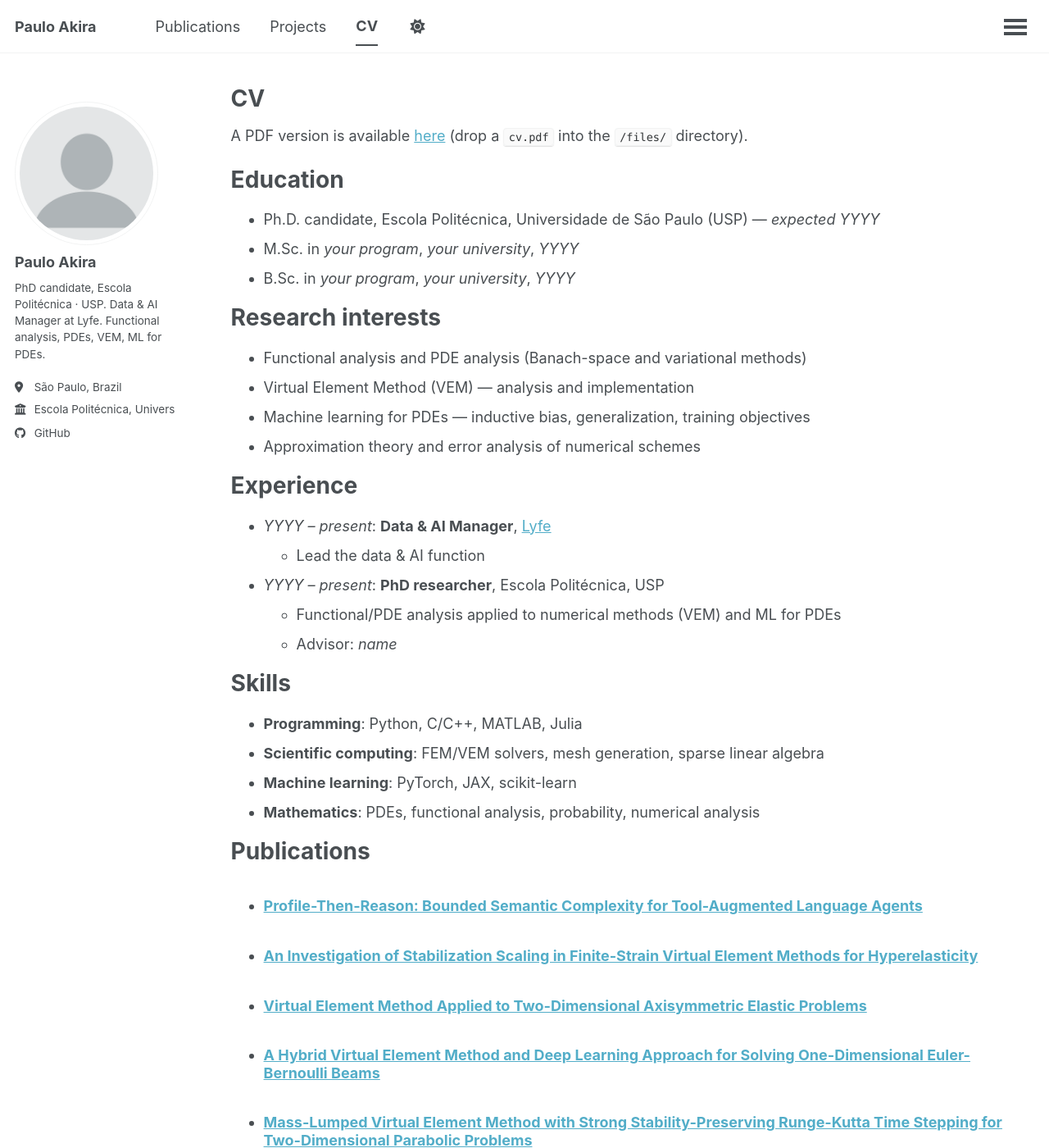
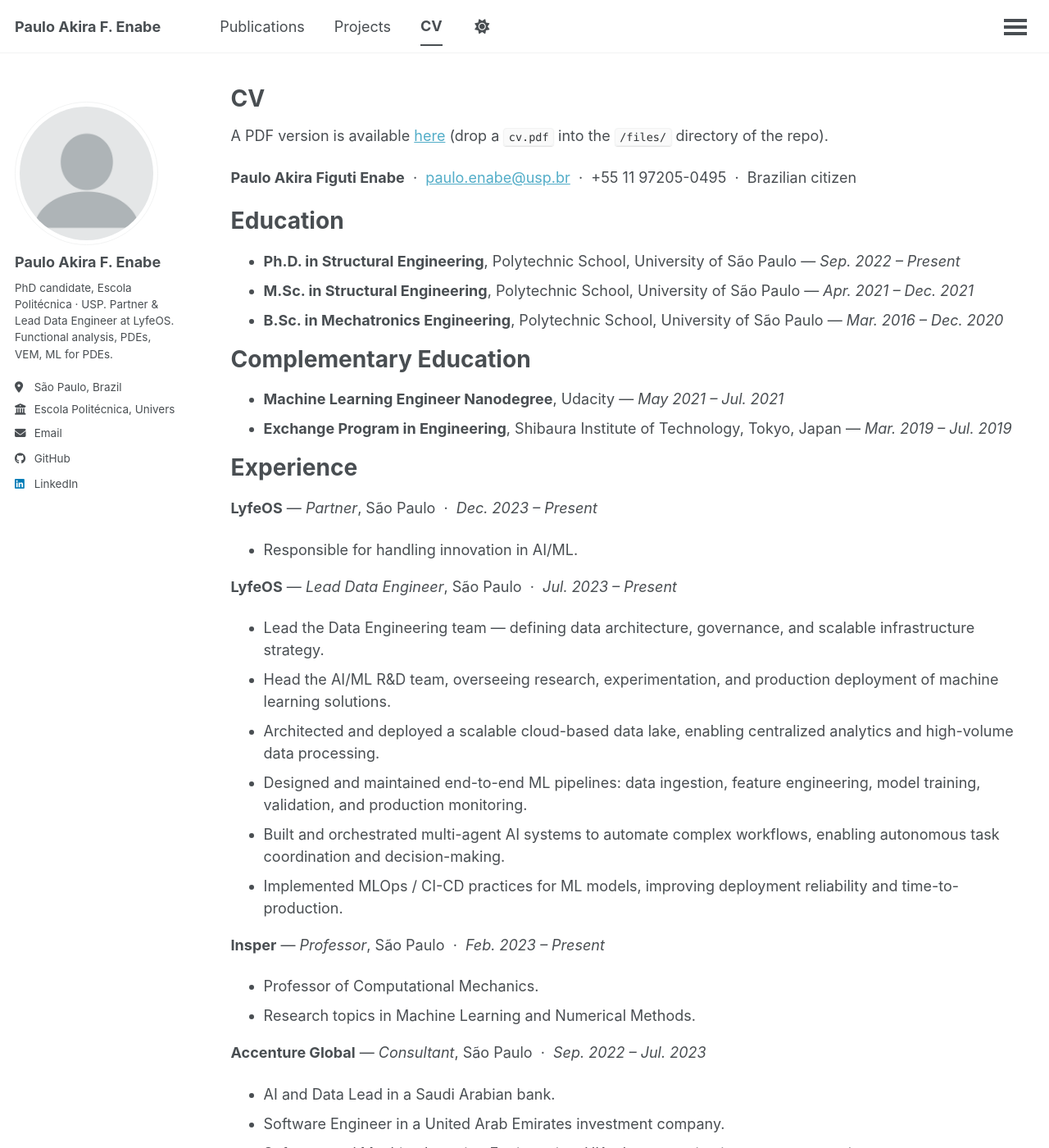
Before and after one commit to pauloakira/pauloakira.github.io, a Jekyll site: the page built from _pages/cv.md, in a window 1280 px wide and 1400 px high. Shown: the whole window at 82% size. Built offline with Jekyll 4.4.1, drawn with Linux system fonts in a browser that asks for light colours; a script that is not in the unit is left out; some of the changed text lies outside the part shown.

Commit message:
Populate CV from LaTeX source; add real email and LinkedIn
CV page rewritten with full Education / Experience / Projects /
Languages / Skills sections, ordered by start date (most recent first).
Publications section pulls from the publications collection so it stays
in sync with /publications/. About page updated to mention LyfeOS
(Partner & Lead Data Engineer) and Insper (Professor of Computational
Mechanics).

_config.yml: set the publication name (Paulo Akira F. Enabe), the USP
email, and the LinkedIn handle.

Co-Authored-By: Claude Opus 4.7 (1M context) <noreply@anthropic.com>

```diff
--- a/_config.yml
+++ b/_config.yml
@@ -9,9 +9,9 @@
 # Basic Site Settings
 locale                   : "en-US"
 site_theme               : "default" # The available themes options are "default", "air", "sunrise", "mint", "dirt" and "contrast"
-title                    : "Paulo Akira"
+title                    : "Paulo Akira F. Enabe"
 title_separator          : "|"
-name                     : &name "Paulo Akira"
+name                     : &name "Paulo Akira F. Enabe"
 description              : &description "PhD candidate at Escola Politécnica, USP. Functional and PDE analysis, Virtual Element Method, and machine learning for PDEs."
 url                      : https://pauloakira.github.io
 baseurl                  : ""
@@ -23,13 +23,13 @@ repository               : "pauloakira/pauloakira.github.io"
 author:
   # Biographic information
   avatar           : "profile.png"
-  name             : "Paulo Akira"
+  name             : "Paulo Akira F. Enabe"
   pronouns         :
-  bio              : "PhD candidate, Escola Politécnica · USP. Data & AI Manager at Lyfe. Functional analysis, PDEs, VEM, ML for PDEs."
+  bio              : "PhD candidate, Escola Politécnica · USP. Partner & Lead Data Engineer at LyfeOS. Functional analysis, PDEs, VEM, ML for PDEs."
   location         : "São Paulo, Brazil"
   employer         : "Escola Politécnica, Universidade de São Paulo"
   uri              :
-  email            : # "you@example.org"
+  email            : "paulo.enabe@usp.br"
 
   # Academic websites
   academia         :
@@ -65,7 +65,7 @@ author:
   keybase          :
   instagram        :
   lastfm           :
-  linkedin         : # LinkedIn username (the part after /in/)
+  linkedin         : "paulo-akira-enabe-732973172"
   mastodon         :
   medium           :
   pinterest        :
--- a/_pages/cv.md
+++ b/_pages/cv.md
@@ -10,44 +10,131 @@ redirect_from:
 {% include base_path %}
 
 A PDF version is available [here](/files/cv.pdf) (drop a `cv.pdf` into the
-`/files/` directory).
+`/files/` directory of the repo).
+
+**Paulo Akira Figuti Enabe**
+&nbsp;·&nbsp; <a href="mailto:paulo.enabe@usp.br">paulo.enabe@usp.br</a>
+&nbsp;·&nbsp; +55 11 97205-0495
+&nbsp;·&nbsp; Brazilian citizen
 
 Education
 ======
-* Ph.D. candidate, Escola Politécnica, Universidade de São Paulo (USP) — _expected YYYY_
-* M.Sc. in _your program_, _your university_, _YYYY_
-* B.Sc. in _your program_, _your university_, _YYYY_
+* **Ph.D. in Structural Engineering**, Polytechnic School, University of São Paulo — _Sep. 2022 – Present_
+* **M.Sc. in Structural Engineering**, Polytechnic School, University of São Paulo — _Apr. 2021 – Dec. 2021_
+* **B.Sc. in Mechatronics Engineering**, Polytechnic School, University of São Paulo — _Mar. 2016 – Dec. 2020_
 
-Research interests
+Complementary Education
 ======
-* Functional analysis and PDE analysis (Banach-space and variational methods)
-* Virtual Element Method (VEM) — analysis and implementation
-* Machine learning for PDEs — inductive bias, generalization, training objectives
-* Approximation theory and error analysis of numerical schemes
+* **Machine Learning Engineer Nanodegree**, Udacity — _May 2021 – Jul. 2021_
+* **Exchange Program in Engineering**, Shibaura Institute of Technology, Tokyo, Japan — _Mar. 2019 – Jul. 2019_
 
 Experience
 ======
-* _YYYY – present_: **Data & AI Manager**, [Lyfe](#)
-  * Lead the data & AI function
 
-* _YYYY – present_: **PhD researcher**, Escola Politécnica, USP
-  * Functional/PDE analysis applied to numerical methods (VEM) and ML for PDEs
-  * Advisor: _name_
+**LyfeOS** — _Partner_, São Paulo &nbsp;·&nbsp; _Dec. 2023 – Present_
+* Responsible for handling innovation in AI/ML.
+
+**LyfeOS** — _Lead Data Engineer_, São Paulo &nbsp;·&nbsp; _Jul. 2023 – Present_
+* Lead the Data Engineering team — defining data architecture, governance, and scalable infrastructure strategy.
+* Head the AI/ML R&D team, overseeing research, experimentation, and production deployment of machine learning solutions.
+* Architected and deployed a scalable cloud-based data lake, enabling centralized analytics and high-volume data processing.
+* Designed and maintained end-to-end ML pipelines: data ingestion, feature engineering, model training, validation, and production monitoring.
+* Built and orchestrated multi-agent AI systems to automate complex workflows, enabling autonomous task coordination and decision-making.
+* Implemented MLOps / CI-CD practices for ML models, improving deployment reliability and time-to-production.
+
+**Insper** — _Professor_, São Paulo &nbsp;·&nbsp; _Feb. 2023 – Present_
+* Professor of Computational Mechanics.
+* Research topics in Machine Learning and Numerical Methods.
+
+**Accenture Global** — _Consultant_, São Paulo &nbsp;·&nbsp; _Sep. 2022 – Jul. 2023_
+* AI and Data Lead in a Saudi Arabian bank.
+* Software Engineer in a United Arab Emirates investment company.
+* Software and Machine Learning Engineer in a UK telecommunications-company project.
+* Tech Lead of a governance tool developed for Growth Studio.
+
+**Accenture Brasil** — _Software Engineer_, São Paulo &nbsp;·&nbsp; _Dec. 2020 – Sep. 2022_
+* Lead of a metaverse project, integrating business, creative, and technology.
+* Lead of an applied-intelligence project, integrating business, creative, and technology.
+* Led the AI team for research and development in the Labs department of Liquid Studios Brazil.
+* Software engineer of a car-logistics project (designed an AWS-based solution).
+* Software engineer in a telecommunications-company project.
+* Head of an internal educational program teaching machine learning to non-specialist audiences.
+* Developed cloud system architectures for ML and web applications.
+* Developed system architectures for quadruped robots.
+* Contributed to the quantum-computing group in the Labs department of Liquid Studios Brazil.
+
+**Cambridge Family Enterprise Group** — _Summer Intern_, São Paulo &nbsp;·&nbsp; _Jan. 2019 – Feb. 2019_
+* Worked on projects related to the governance of family-owned enterprises.
+* Architected a database for prospecting family companies in Brazil.
+
+**Offshore Mechanics Laboratory** — _Researcher_, São Paulo &nbsp;·&nbsp; _Dec. 2017 – Present_
+* Research projects on marine structures, machine learning, and numerical methods.
+* Started a research group focused on pure-mathematics topics.
+* Co-advised undergraduate scientific-initiation students.
+
+Projects
+======
+
+**Research in Applied Mathematics and Machine Learning** — _Dec. 2022 – Present_
+* Developing a tensor manipulation library focused on deep learning.
+* Designing compilers focused on numerical processes.
+* Optimizing multi-head attention mechanisms in Transformer architectures.
+* Developing Small Language Models with domain-specific knowledge.
+* Research in numerical methods for Partial Differential Equations.
+
+**Research in Applied Mathematics and Machine Learning** — _Dec. 2019 – present_
+* Physics-Informed Neural Networks (PINNs) and their variants.
+* Numerical methods with artificial neural networks, focused on approximation theory.
+* Deep learning for nonlinear problems in solid mechanics.
+* Applied functional analysis.
+* Numerical methods for Partial Differential Equations.
+
+**Applied Mathematics for Computer Simulation in Structural Engineering** — _Jul. 2019 – Dec. 2019_
+* Virtual Element Method applied to rheological models.
+* Alternative mathematical formulation for the Virtual Element Method.
+* Graphical user interface (GUI) for the Virtual Element Method.
+* Interface of pure and applied mathematics in complex systems.
+* Numerical methods for Partial Differential Equations.
+
+**Web application for Cursinho da Psico** _(social project for high-school students)_ — _Jul. 2019 – Dec. 2019_
+* Built a web application supporting the social project's internal processes.
+
+**Mathematics Coordinator — Cursinho da Psico** — _Dec. 2017 – Oct. 2019_
+* Led the math faculty and taught classes in the social project Cursinho da Psico.
+
+**Scientific Initiation in Engineering** — _Dec. 2017 – Oct. 2019_
+* Research in structural engineering on the numerical simulation of wind turbines.
+
+**Scientific Initiation in Mathematics** — _Jun. 2016 – Jan. 2018_
+* Research in pure mathematics on real and functional analysis.
+
+Languages
+======
+* **Portuguese** — native
+* **English** — fluent
+* **German** — basic
+* **French** — basic
 
 Skills
 ======
-* **Programming**: Python, C/C++, MATLAB, Julia
-* **Scientific computing**: FEM/VEM solvers, mesh generation, sparse linear algebra
-* **Machine learning**: PyTorch, JAX, scikit-learn
-* **Mathematics**: PDEs, functional analysis, probability, numerical analysis
+* **Programming languages**: Python, C/C++, C#, JavaScript
+* **Tools / frameworks**: AWS, MATLAB, Figma, ROS/Gazebo, GitHub, Microsoft Office, Ansys, Abaqus, TensorFlow, PyTorch, MLflow, Optuna, Flask, Pandas, Angular, Node.js, Flutter, Next.js, React, LangChain
 
 Publications
 ======
-  <ul>{% for post in site.publications reversed %}
-    {% include archive-single-cv.html %}
-  {% endfor %}</ul>
+<ul>
+{% assign pubs = site.publications | sort: 'date' | reverse %}
+{% for post in pubs %}
+  <li>
+    <strong>{{ post.title }}</strong><br/>
+    <span style="opacity:0.85">{{ post.authors }}</span><br/>
+    <em>{{ post.venue }}</em>{% if post.arxiv %} &nbsp;·&nbsp; <a href="https://arxiv.org/abs/{{ post.arxiv }}">arXiv:{{ post.arxiv }}</a>{% endif %}{% if post.doi %} &nbsp;·&nbsp; <a href="https://doi.org/{{ post.doi }}">DOI</a>{% endif %}
+  </li>
+{% endfor %}
+</ul>
 
-Service
+Links
 ======
-* _Reviewer for ..._
-* _Member of ..._
+* [GitHub](https://github.com/pauloakira)
+* [Lattes (CNPq)](http://lattes.cnpq.br/0653931190385652)
+* [LinkedIn](https://linkedin.com/in/paulo-akira-enabe-732973172)
```
Also changed, not shown: _pages/about.md (+8 -5 lines).
